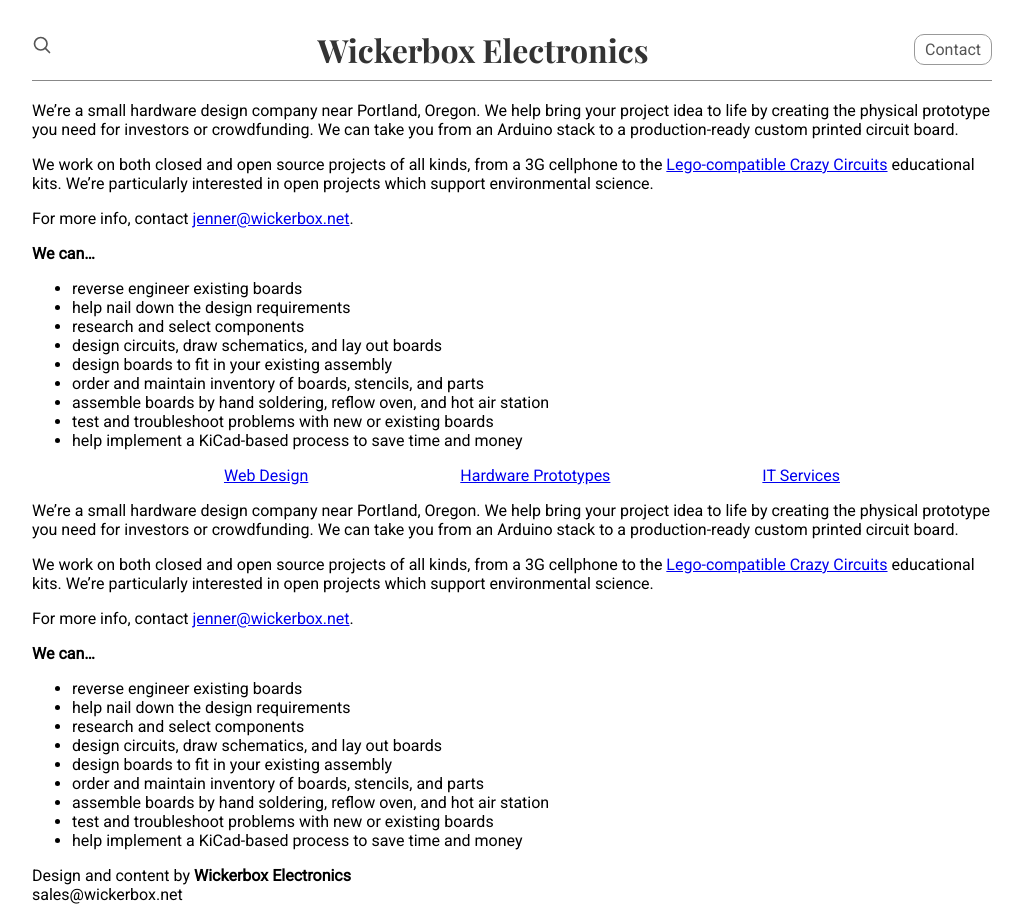
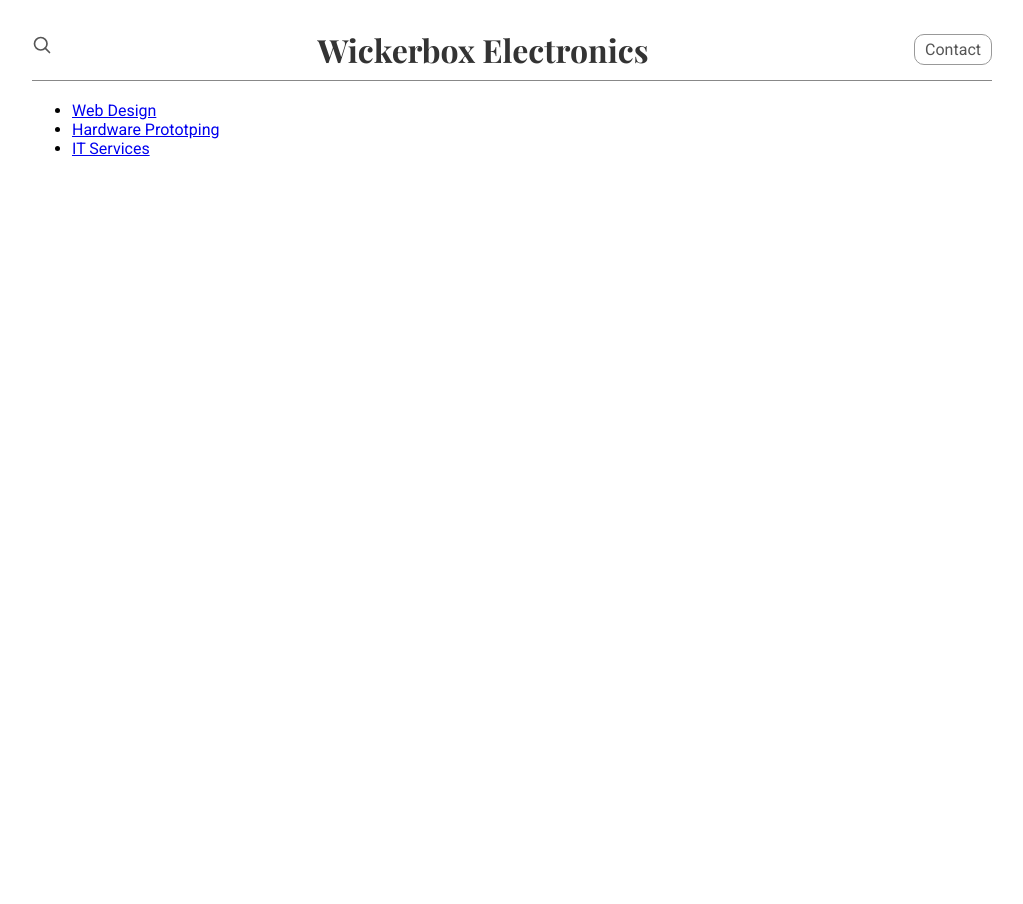
Before and after one commit to wickerbox/wickerbox.github.io, a Jekyll site: the page built from index.md, in a window 1280 px wide. Shown: the whole page, without its empty margins (128-1151 px from the left). Built offline with Jekyll 4.4.1, drawn with Linux system fonts in a browser that asks for light colours.

Commit message:
Add structure and section pages

```diff
--- a/_layouts/default.html
+++ b/_layouts/default.html
@@ -23,7 +23,7 @@
         <svg xmlns="http://www.w3.org/2000/svg" width="20" height="20" viewBox="0 0 24 24" fill="none"         stroke="currentColor" stroke-width="2" stroke-linecap="round" stroke-linejoin="round" class="mx-3"><circle cx="10.5" cy="10.5" r="7.5"></circle><line x1="21" y1="21" x2="15.8" y2="15.8"></line></svg>
       </a>
     </div>
-    <h1>Wickerbox Electronics</h1>
+    <h1><a href="/">Wickerbox Electronics</a></h1>
     <div class="contact">
       <a class="btn" href="mailto:sales@wickerbox.net">Contact</a>
     </div>
@@ -31,28 +31,6 @@
 
   {{ content }}
 
-  <nav>
-    <ul>
-      <li><a href="#">Web Design</a></li>
-      <li><a href="#">Hardware Prototypes</a></li>
-      <li><a href="#">IT Services</a></li>
-    </ul>
-  </nav>
-
-  <section>
-
-  {{ content }}
-
-  </section>
-
-  <footer class="nav-secondary">
-    <div class="text">
-      Design and content by
-      <strong>Wickerbox Electronics</strong><br />
-      sales@wickerbox.net
-    </div>
-  </footer>
-
 </body>
 
 </html>
--- a/_layouts/post.html
+++ /dev/null
@@ -1,5 +0,0 @@
----
-layout: page
----
-
-{{ content }}
--- a/css/style.css
+++ b/css/style.css
@@ -13,7 +13,7 @@ header {
   width: 100%;
   border-bottom: 1px solid #888;
   line-height: 60px;
-  heigth: 60px;
+  height: 60px;
   margin: 20px 0;
   color: #333;
 }
@@ -21,6 +21,12 @@ header {
 header h1 {
   margin: 0;
   font-family: 'Playfair Display', Georgia, 'Times New Roman', serif;
+}
+
+header h1 a,
+header h1 a:visited {
+  color: #333;
+  text-decoration: none;
 }
 
 nav ul {
@@ -44,6 +50,14 @@ nav li {
   padding: 5px 10px;
 }
 
+.banner {
+  max-width: 100%;
+}
+
+h2 {
+  text-align: center;
+}
+
 a.btn,
 a.btn:visited {
   color: #555;
--- a/index.md
+++ b/index.md
@@ -2,20 +2,6 @@
 layout: default
 ---
 
-We're a small hardware design company near Portland, Oregon. We help bring your project idea to life by creating the physical prototype you need for investors or crowdfunding. We can take you from an Arduino stack to a production-ready custom printed circuit board.
-
-We work on both closed and open source projects of all kinds, from a 3G cellphone to the [Lego-compatible Crazy Circuits](https://www.kickstarter.com/projects/browndoggadgets/crazy-circuits-unique-stem-projects-delivered-mont) educational kits. We're particularly interested in open projects which support environmental science.
-
-For more info, contact [jenner@wickerbox.net](mailto:jenner@wickerbox.net).
-
-**We can...**
-
-- reverse engineer existing boards
-- help nail down the design requirements
-- research and select components
-- design circuits, draw schematics, and lay out boards
-- design boards to fit in your existing assembly
-- order and maintain inventory of boards, stencils, and parts
-- assemble boards by hand soldering, reflow oven, and hot air station
-- test and troubleshoot problems with new or existing boards
-- help implement a KiCad-based process to save time and money
+- <a href="/web-design/">Web Design</a>
+- <a href="/hardware/">Hardware Prototping</a>
+- <a href="/it-services/">IT Services</a>
```
Also changed, not shown: _layouts/page.html (added, +25 -0 lines), hardware.md (added, +8 -0 lines), it-services.md (added, +8 -0 lines), web-design.md (added, +8 -0 lines), img/demoart.png (added).
